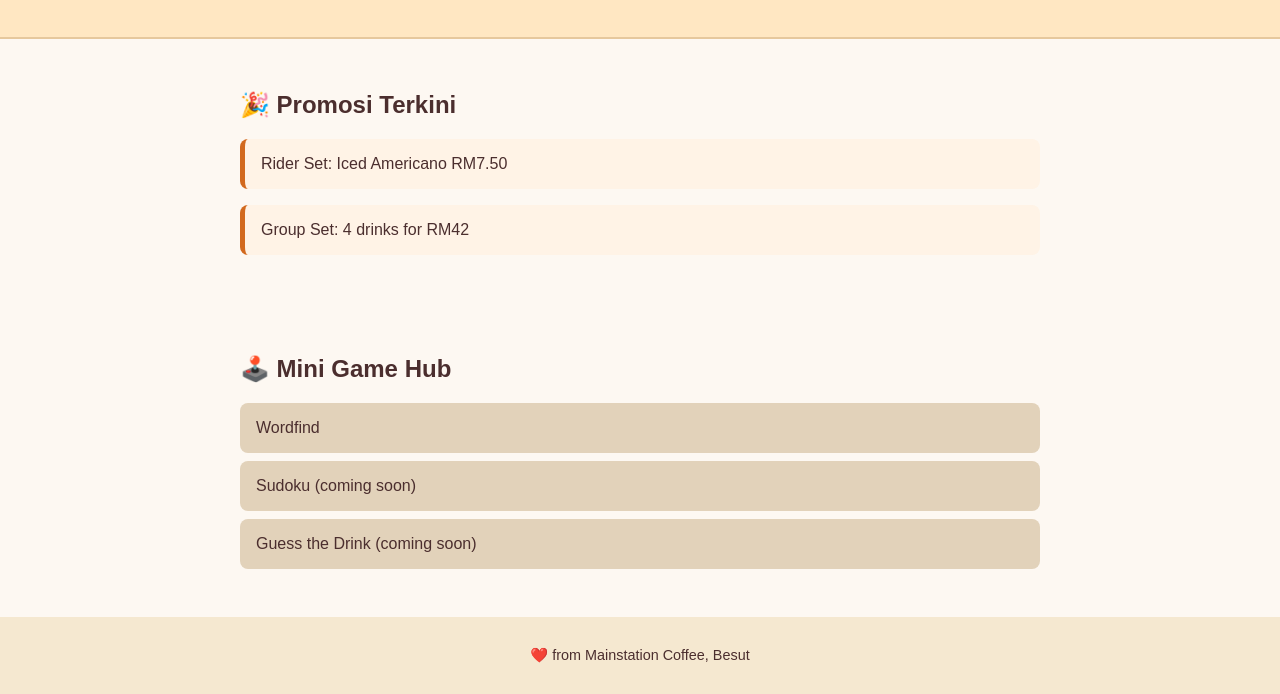
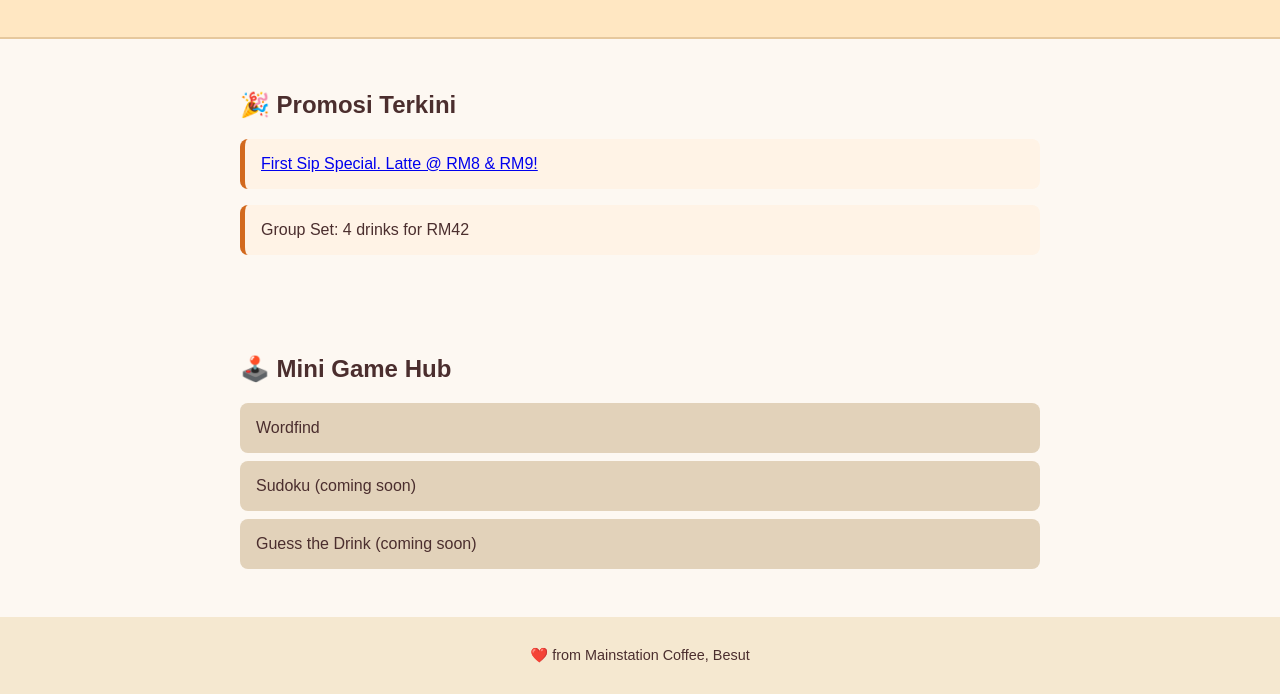
Before and after one commit to xullhollow/msl, a plain HTML site: page index.html in a window 1280 px wide. Shown: the part 126-820 px from the top of the page. Drawn offline with Linux system fonts and the light colour scheme.

Commit message:
Update index.html

```diff
--- a/index.html
+++ b/index.html
@@ -14,7 +14,7 @@
 
   <section id="promo">
     <h2>🎉 Promosi Terkini</h2>
-    <div class="promo-card">Rider Set: Iced Americano RM7.50</div>
+    <div class="promo-card"><a href="https://www.instagram.com/p/DMQLdkypv7Z/?utm_source=ig_web_copy_link&igsh=MzRlODBiNWFlZA==">First Sip Special. Latte @ RM8 & RM9!</a></div>
     <div class="promo-card">Group Set: 4 drinks for RM42</div>
   </section>
 
```
